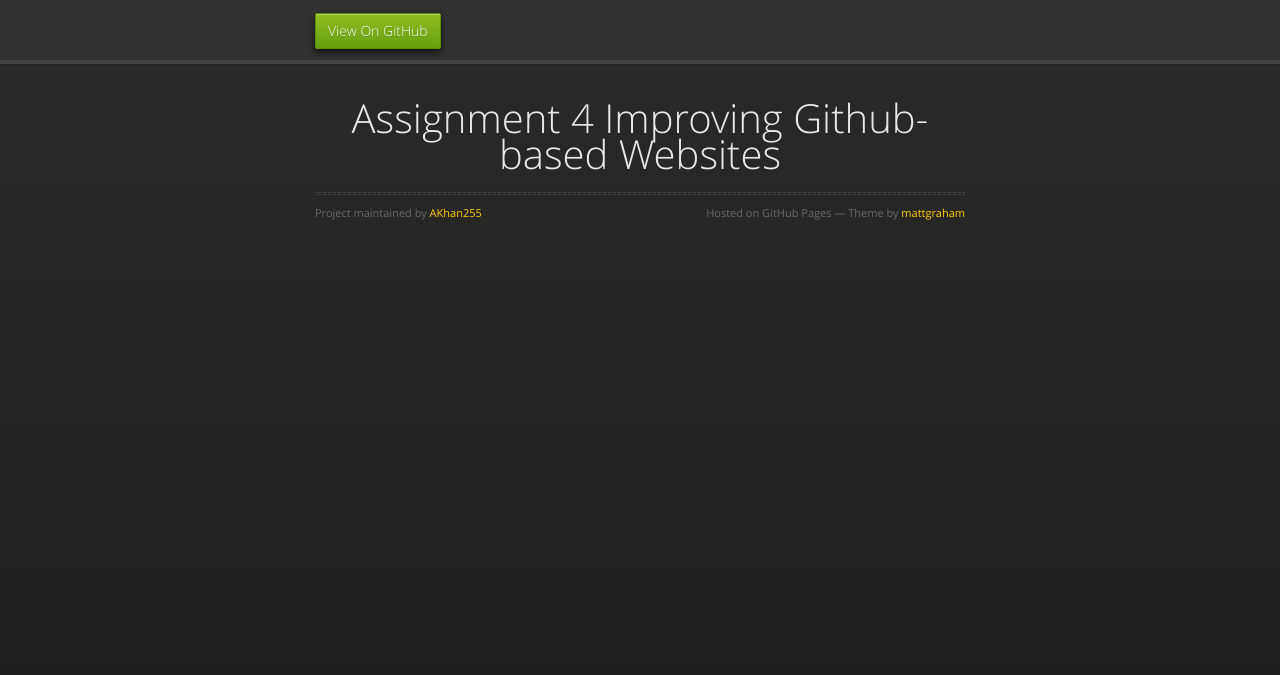
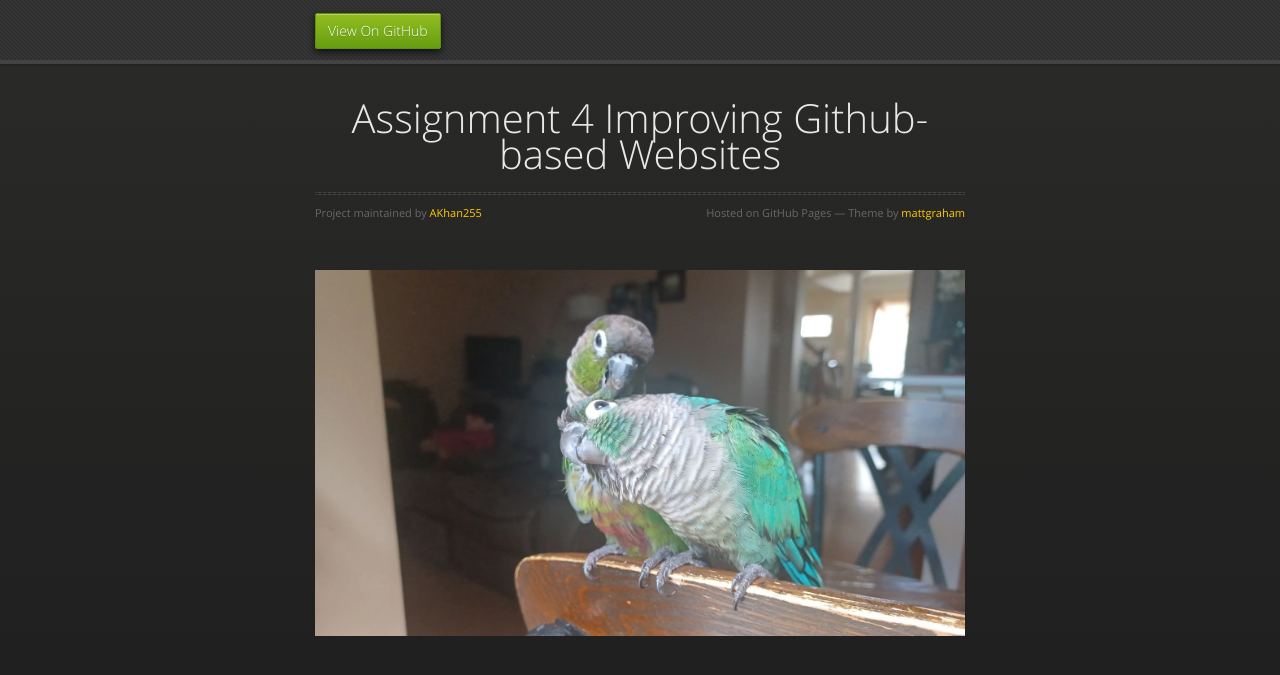
Before and after one commit to AKhan255/AKhan255.github.io, a Jekyll site: the page built from bird.md, in a window 1280 px wide. Shown: the top 675 px of the page. Built offline with Jekyll 4.4.1, drawn with Linux system fonts in a browser that asks for light colours; the repository's description, which GitHub fills in, is left out.

Commit message:
Update bird.md

```diff
--- a/bird.md
+++ b/bird.md
@@ -2,3 +2,4 @@
 layout: default
 title: Bird
 ---
+![Birb](birb.png)
```
